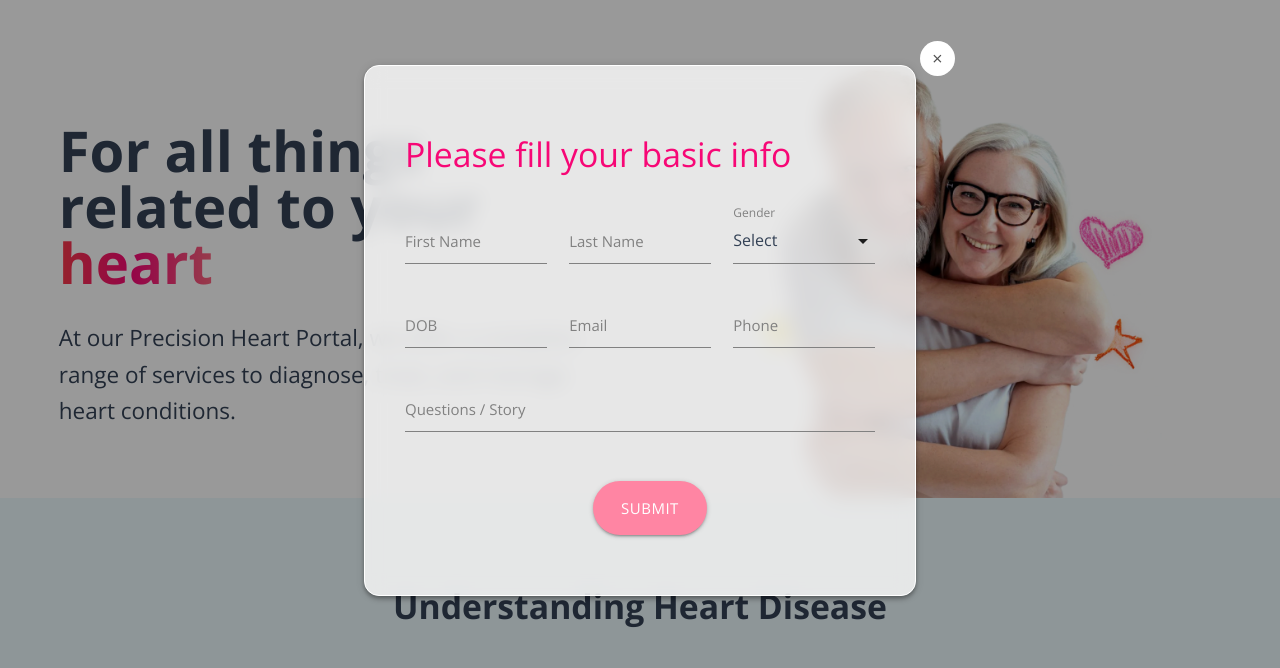
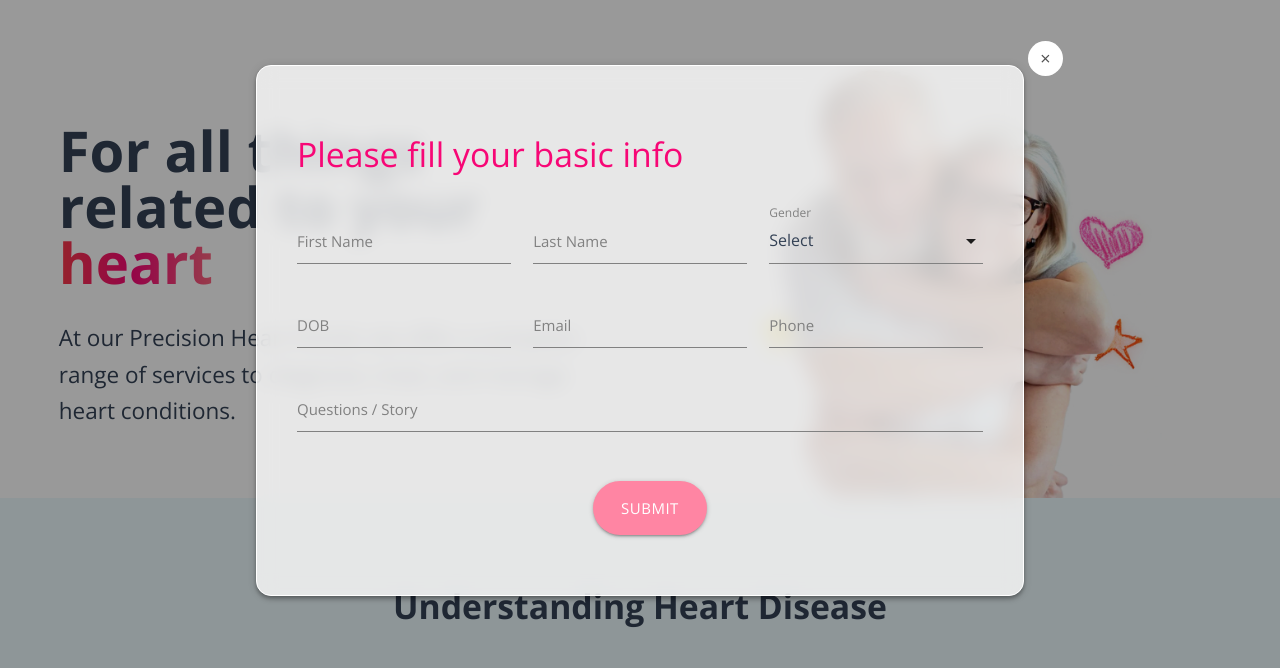
Before and after one commit to sreejithscirakas/heart-health, a plain HTML site: page index.html in a window 1280 px wide. Both pictures are taken after a click on the link "Get in Touch". Shown: the part 70-738 px from the top of the page. Drawn offline with nearby package versions, Linux system fonts and the light colour scheme.

Commit message:
Add files via upload

```diff
--- a/css/styles.css
+++ b/css/styles.css
@@ -117,18 +117,17 @@
     width: 400px;
     height: auto;
 }
-
-#getin_touch {
-    width: 550px;
-    height: auto;
-}
-
 .appointment-container {
     width: 60%;
 }
 .cc-view-container, .cc-view-appointment-container, .cl-view-appointment-container {
     width: 60%;
     padding:60px;
+}
+
+.getin-touch-container {
+    width: 60%;
+    padding:0px;
 }
 
 #calendar{
```
